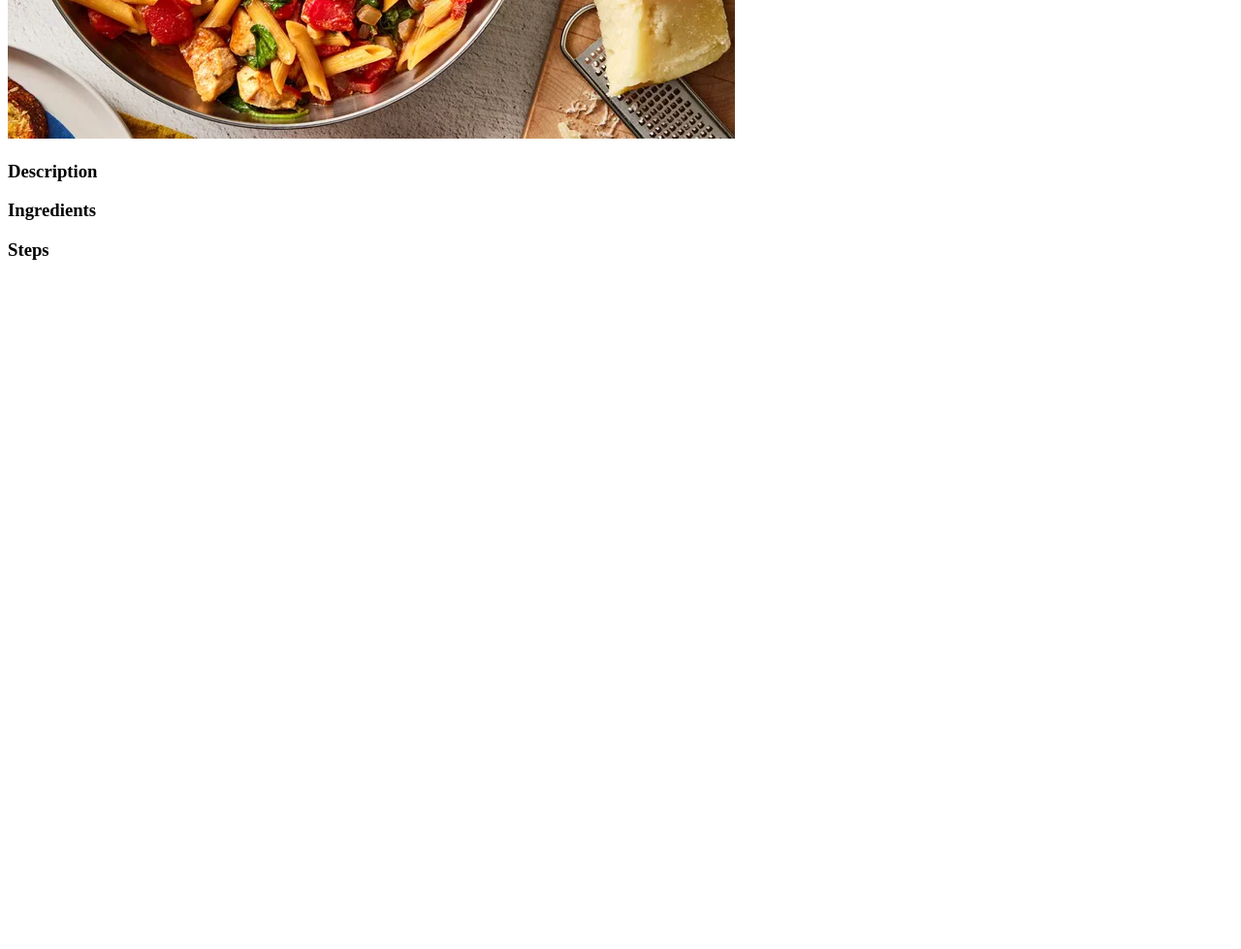
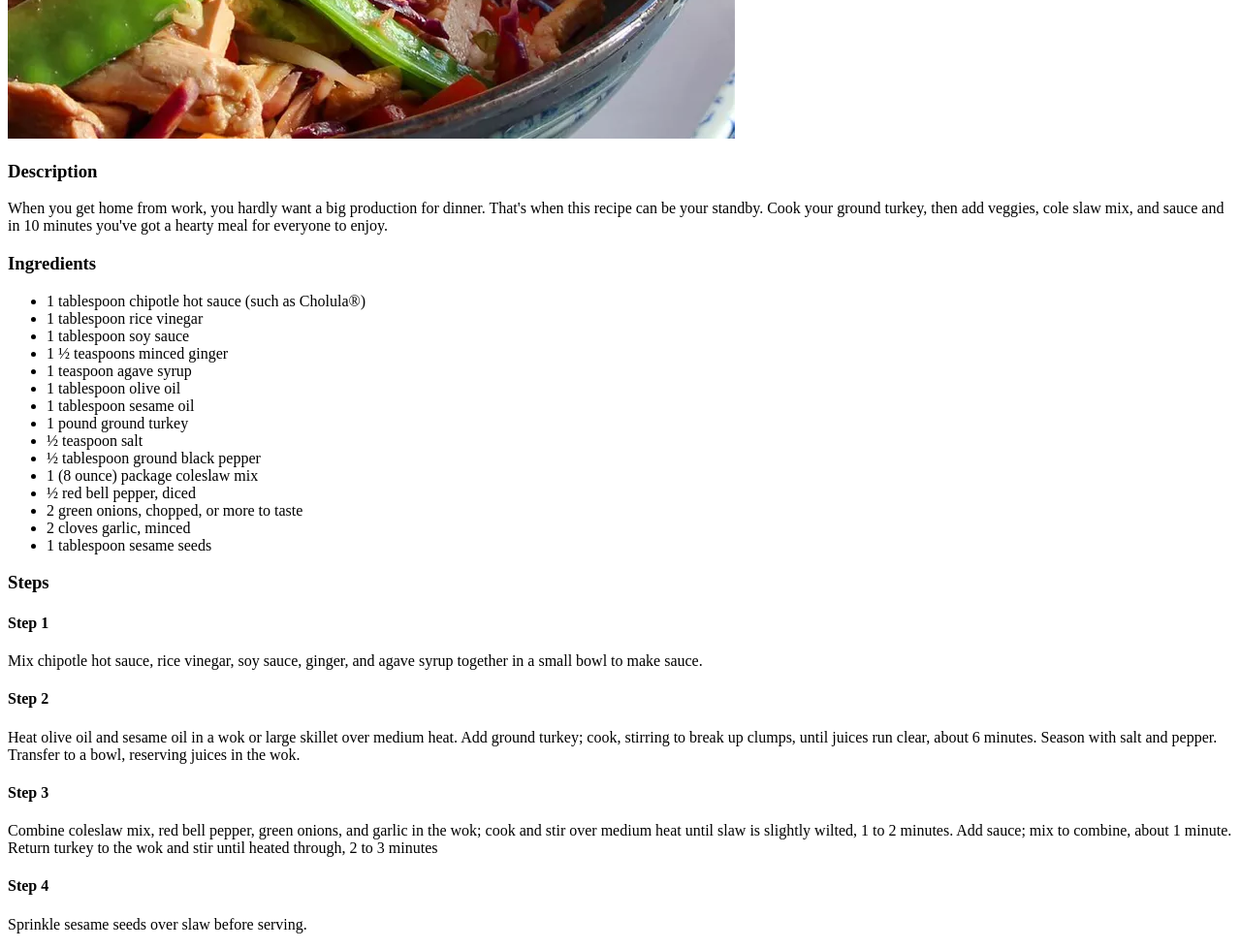
Before and after one commit to CCaterpillarr/odin_recipes, a plain HTML site: page recipes/weeknight-skillet-slaw.html in a window 1280 px wide. Shown: the part 500-1479 px from the top of the page at 97% size. Before the commit the page ends 800 px from the top, so only its background shows below. Drawn offline with Linux system fonts and the light colour scheme.

Commit message:
Fill content of added recipes

```diff
--- a/recipes/weeknight-skillet-slaw.html
+++ b/recipes/weeknight-skillet-slaw.html
@@ -8,12 +8,34 @@
 </head>
 <body>
     <h1>Weeknight Skillet Slaw</h1>
-    <img src="./images/one-pan-chicken-pasta.webp">
+    <img src="./images/weeknight-skillet-slaw.webp">
     <h3>Description</h3>
-    <p></p>
+    <p>When you get home from work, you hardly want a big production for dinner. That's when this recipe can be your standby. Cook your ground turkey, then add veggies, cole slaw mix, and sauce and in 10 minutes you've got a hearty meal for everyone to enjoy.</p>
     <h3>Ingredients</h3>
     <ul>
+    <li>1 tablespoon chipotle hot sauce (such as Cholula®)</li>
+    <li>1 tablespoon rice vinegar</li>
+    <li>    1 tablespoon soy sauce</li>
+    <li>1 ½ teaspoons minced ginger</li>
+    <li>1 teaspoon agave syrup</li>
+    <li>1 tablespoon olive oil</li>
+    <li>1 tablespoon sesame oil</li>
+    <li>1 pound ground turkey</li>
+    <li>½ teaspoon salt</li>
+    <li>½ tablespoon ground black pepper</li>
+    <li>1 (8 ounce) package coleslaw mix</li>
+    <li>½ red bell pepper, diced</li>
+    <li>2 green onions, chopped, or more to taste</li>
+    <li>2 cloves garlic, minced</li>
+    <li>1 tablespoon sesame seeds</li>
     </ul>
     <h3>Steps</h3>
-</body>
+    <h4>Step 1</h4>
+        <p>Mix chipotle hot sauce, rice vinegar, soy sauce, ginger, and agave syrup together in a small bowl to make sauce. </p>
+    <h4>Step 2</h4>
+        <p>Heat olive oil and sesame oil in a wok or large skillet over medium heat. Add ground turkey; cook, stirring to break up clumps, until juices run clear, about 6 minutes. Season with salt and pepper. Transfer to a bowl, reserving juices in the wok. </p>
+    <h4>Step 3</h4>
+        <p>Combine coleslaw mix, red bell pepper, green onions, and garlic in the wok; cook and stir over medium heat until slaw is slightly wilted, 1 to 2 minutes. Add sauce; mix to combine, about 1 minute. Return turkey to the wok and stir until heated through, 2 to 3 minutes</p>
+    <h4>Step 4</h4>
+        <p>Sprinkle sesame seeds over slaw before serving. </p>
 </html>
```
Also changed, not shown: recipes/easy-one-pot-ground-turkey-pasta.html (+18 -2 lines).
